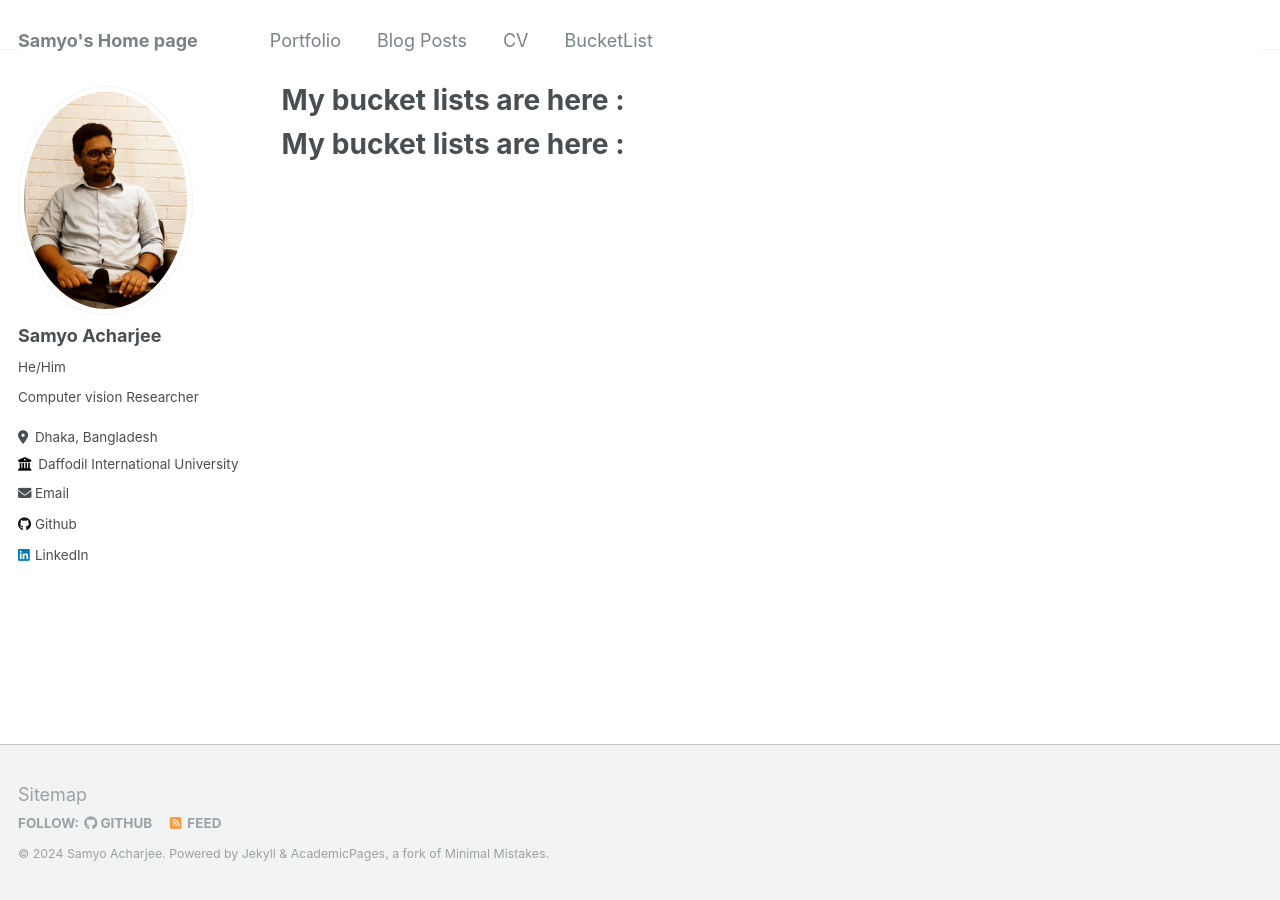
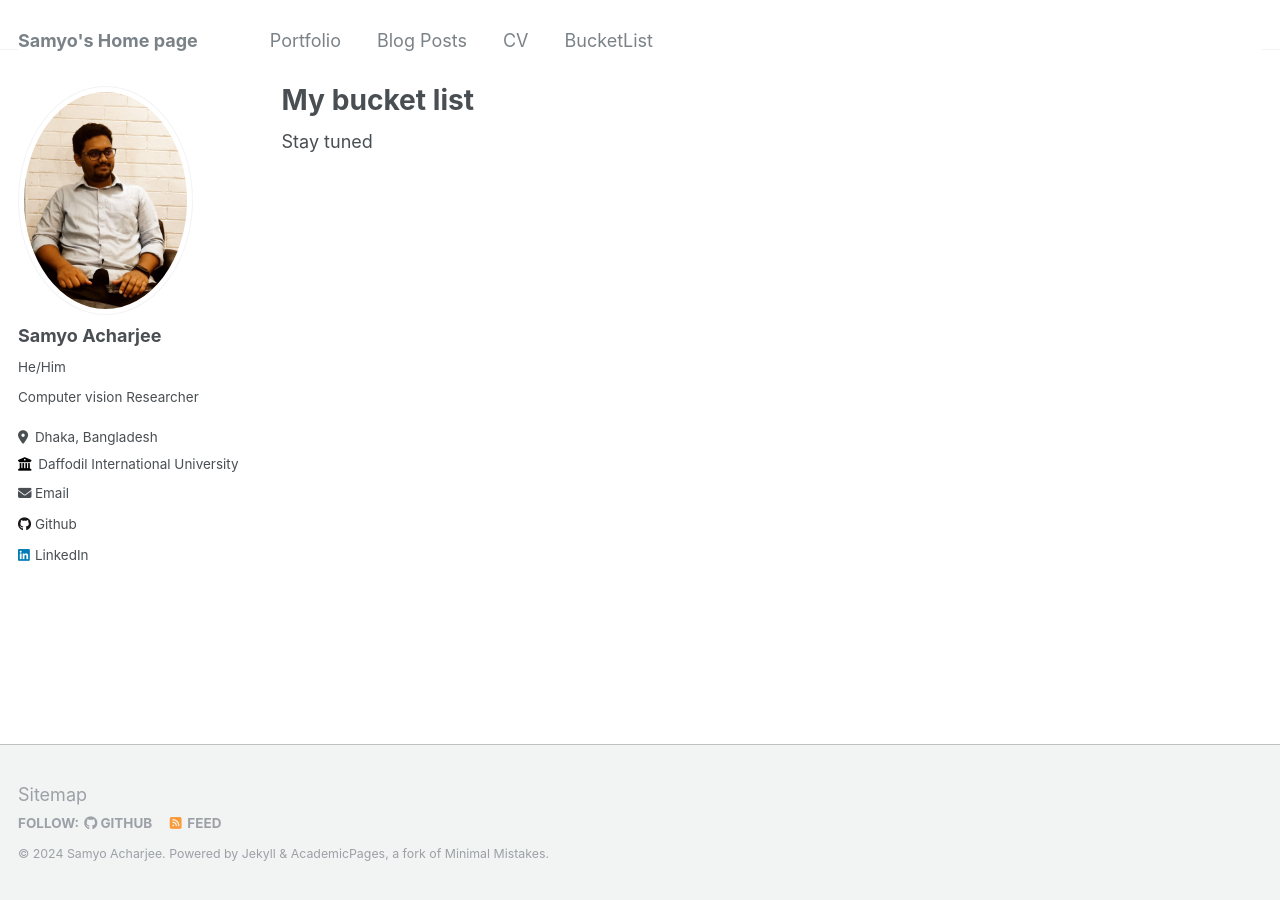
Before and after one commit to samyo00/samyo00.github.io, a Jekyll site: the page built from _pages/bucketlist.md, in a window 1280 px wide. Built offline with Jekyll 4.4.1, drawn with Linux system fonts in a browser that asks for light colours; our own code applies the rules of GitHub Pages for plain Markdown files.

Commit message:
Fixed bug

```diff
--- a/_pages/bucketlist.md
+++ b/_pages/bucketlist.md
@@ -1 +1,7 @@
-# My bucket lists are here :
+---
+permalink: /bucketlist/
+title: "My bucket list"
+author_profile: true
+---
+
+Stay tuned
```
